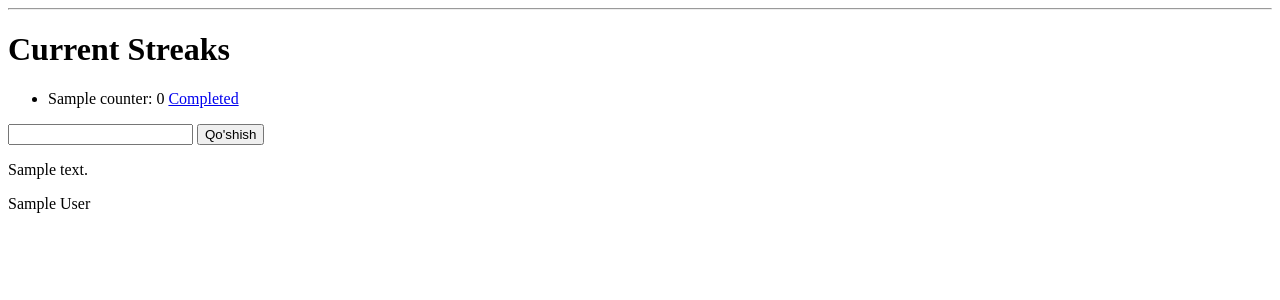
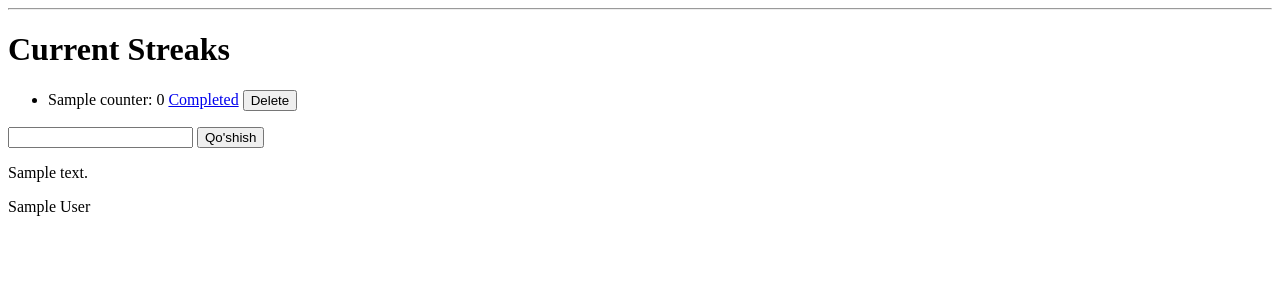
Before and after one commit to MirzokodirovDilshod/Streak-Counter, a Django app: page / in a window 1280 px wide. Shown: the part 29-329 px from the top of the page. Run offline with Django 5.2, Linux system fonts and the light colour scheme; a user stored in the database is signed in; tables that the repository leaves empty hold one stand-in row (values such as "Sample post").

Commit message:
A confirmation for deleting a counters

```diff
--- a/config/urls.py
+++ b/config/urls.py
@@ -15,5 +15,6 @@ urlpatterns = [
     path('friends/', views.friends, name='friends'),
     path('friends/accept/<int:request_id>/', views.accept_request,name='accept_request'),
     path('friends/<int:user_id>/', views.friends_profile, name='friends_profile'),
-    path('profile/',views.my_profile, name='my_profile')
+    path('profile/',views.my_profile, name='my_profile'),
+    path('delete/<int:counter_id>/', views.remove_counter,name= 'remove_counter')
 ]
--- a/streaks/templates/streaks/home.html
+++ b/streaks/templates/streaks/home.html
@@ -1,10 +1,18 @@
 {% extends 'streaks/base.html' %}
+
 {% block content %}
   <h1>Current Streaks</h1>
   <ul>
     {% for c in counters %}
-      <li>{{ c.title }}: {{ c.display_streak }}
+      <li>
+        {{ c.title }}: {{ c.display_streak }}
         <a href="{% url 'done' c.id %}">Completed</a>
+
+        <form action="{% url 'remove_counter' c.id %}" method="post" style="display:inline"
+              onsubmit="return confirm('Do you really want to delete this counter?')">
+          {% csrf_token %}
+          <button type="submit">Delete</button>
+        </form>
       </li>
     {% endfor %}
   </ul>
--- a/streaks/views.py
+++ b/streaks/views.py
@@ -113,3 +113,10 @@ def my_profile(request):
     else:
         form = ProfileForm(instance=request.user)
     return render(request, 'streaks/my_profile.html', {'form': form})
+
+@login_required
+def remove_counter(request, counter_id):
+    if request.method == 'POST':
+        counter = get_object_or_404(Counter, id=counter_id, owner=request.user)
+        counter.delete()
+    return redirect('home')
```
